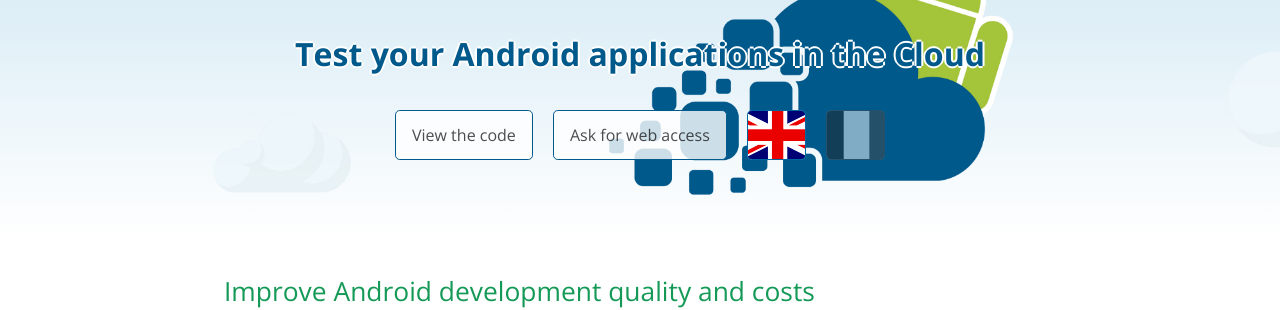
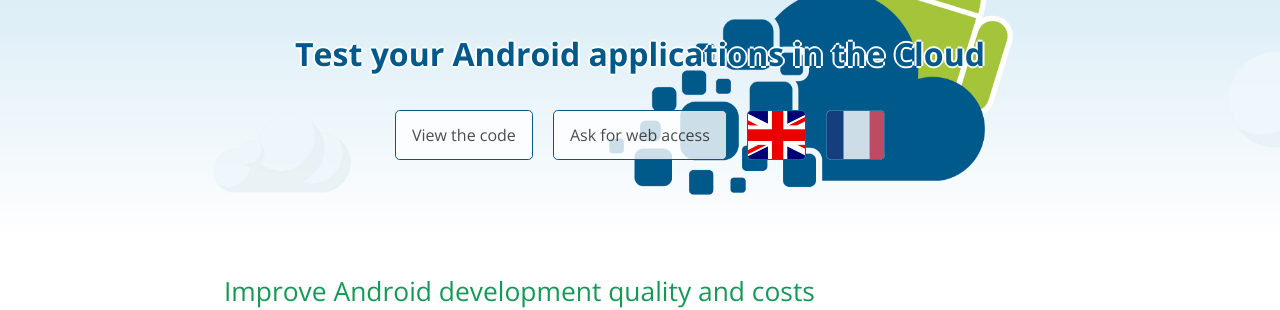
Before and after one commit to AiC-Project/aic-project.github.io, a Jekyll site: the page built from index.md, in a window 1280 px wide. Shown: the part 141-451 px from the top of the page. Built offline with Jekyll 4.4.1, drawn with Linux system fonts in a browser that asks for light colours.

Commit message:
minor changes

```diff
--- a/css/style.css
+++ b/css/style.css
@@ -16,7 +16,6 @@
 }
 
 .btn:hover {
-    /*color: rgba(255, 255, 255, 0.8);*/
     color: rgba(164, 197, 58, 1);
     text-decoration: none;
     background-color: rgb(0, 89, 139);
@@ -24,25 +23,11 @@
 
 }
 
-/*
-
-.btn.lang {
-    background-repeat: no-repeat;
-    width: 15%;
-    background-size: 100%;
-    background-position: 45%;
-    filter: grayscale(100%);
-    opacity: 0.5;
-    font-weight: bold;
-}
-
-*/
-
 .btn.lang {
   background-size: 135%;
   background-position: 45%;
-  filter: grayscale(100%);
-  opacity:0.5;
+  filter: grayscale(50%) brightness(150%);
+  opacity:0.8;
   font-weight:bold;
 }
 
```
Also changed, not shown: img/AiC_live_campaign_old.gif (deleted), img/github-512.png (deleted).
